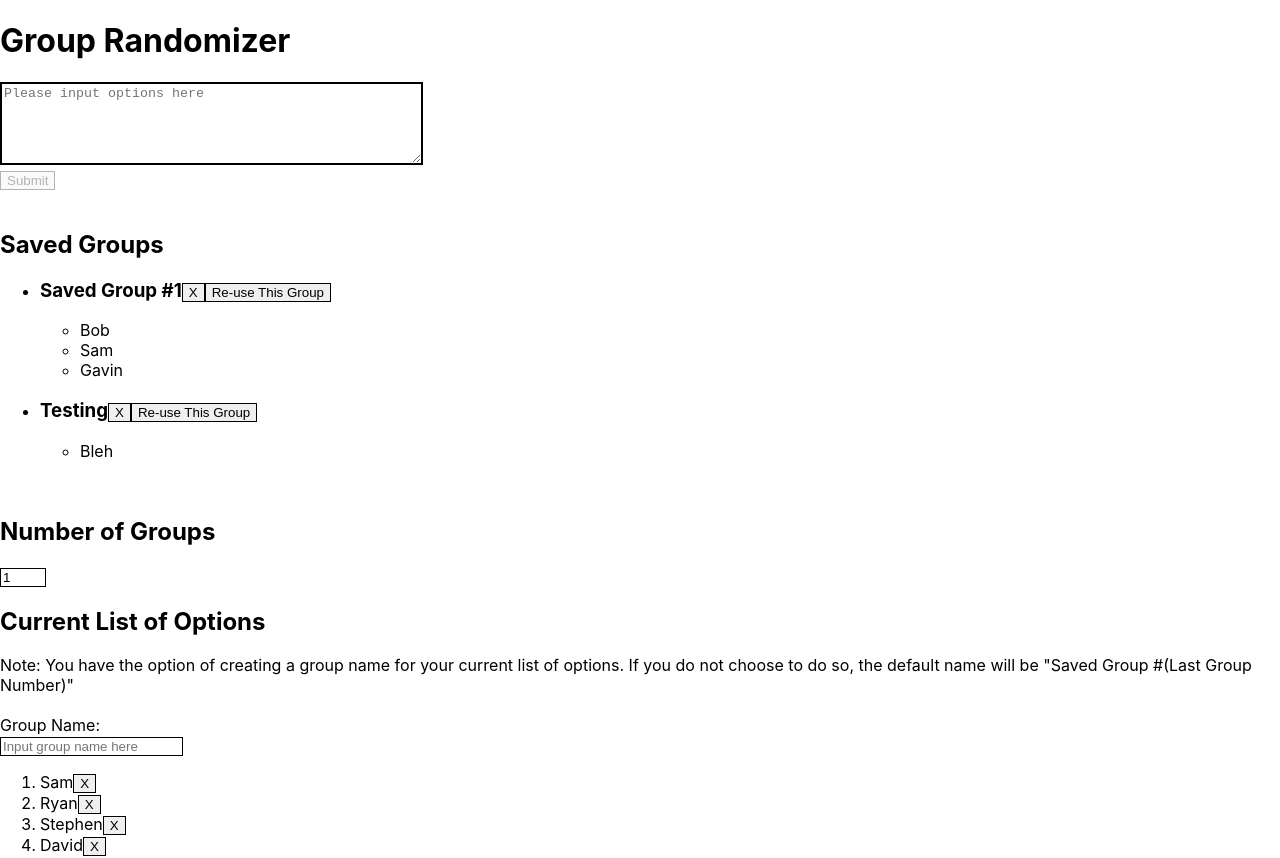
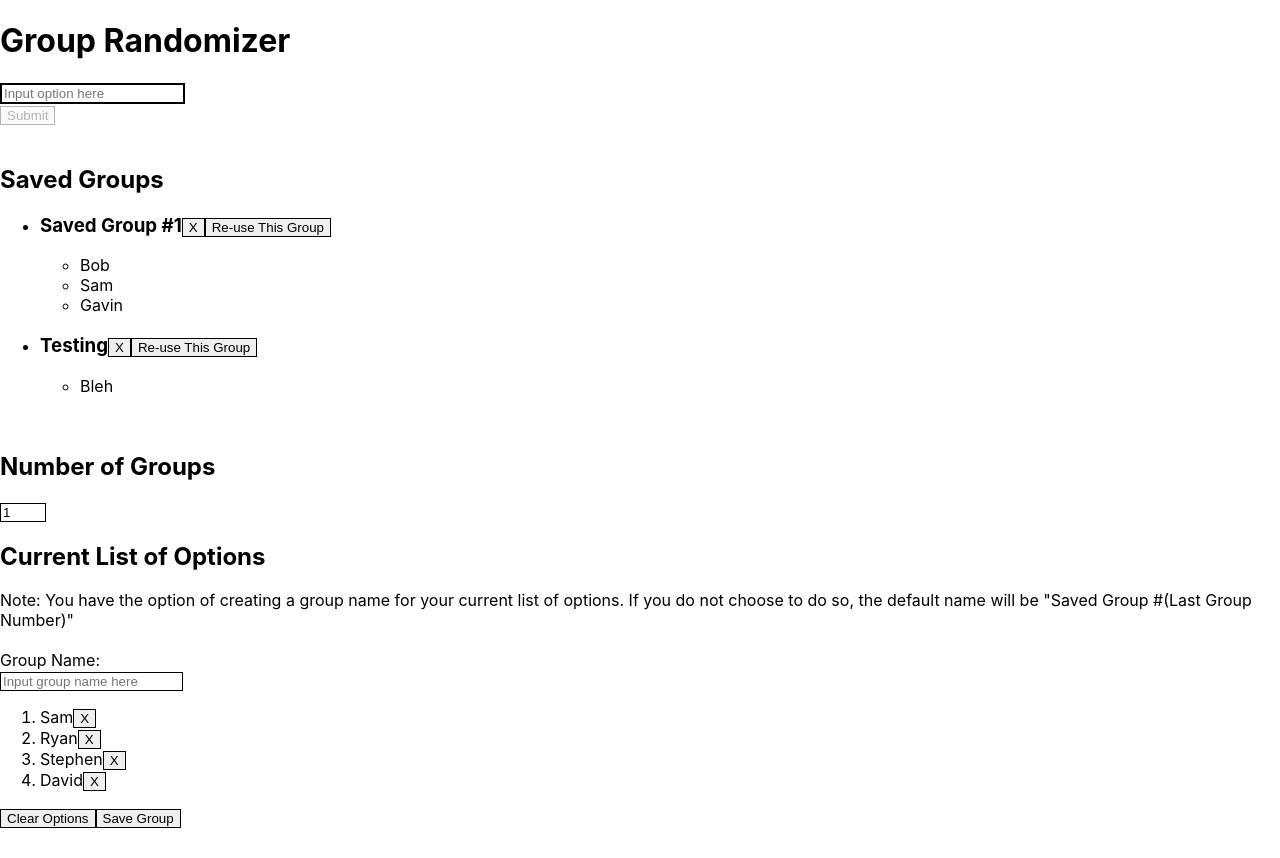
Before and after one commit to guosamuel/group_randomizer_front_end, a React (Create React App) app: page / in a window 1280 px wide. Shown: the top 858 px of the page. Built offline with nearby package versions, Linux system fonts and the light colour scheme.

Commit message:
changed from text area to input in order to use the enter key

```diff
--- a/src/components/Form.js
+++ b/src/components/Form.js
@@ -38,18 +38,16 @@ function Form(props) {
 
   return(
     <form onSubmit={(e, option, clearCallback) => clearAndSubmitInput(e, input, clearOptionInput)}>
-      <textarea
+      <input
         type="text"
-        placeholder="Please input options here"
+        placeholder="Input option here"
         value={input}
         onChange={handleOptionInput}
-        rows='5'
-        cols='50'
         style={{
           border: '2px solid'
         }}
         >
-      </textarea>
+      </input>
       <br />
       <button
         type="Submit"
```
